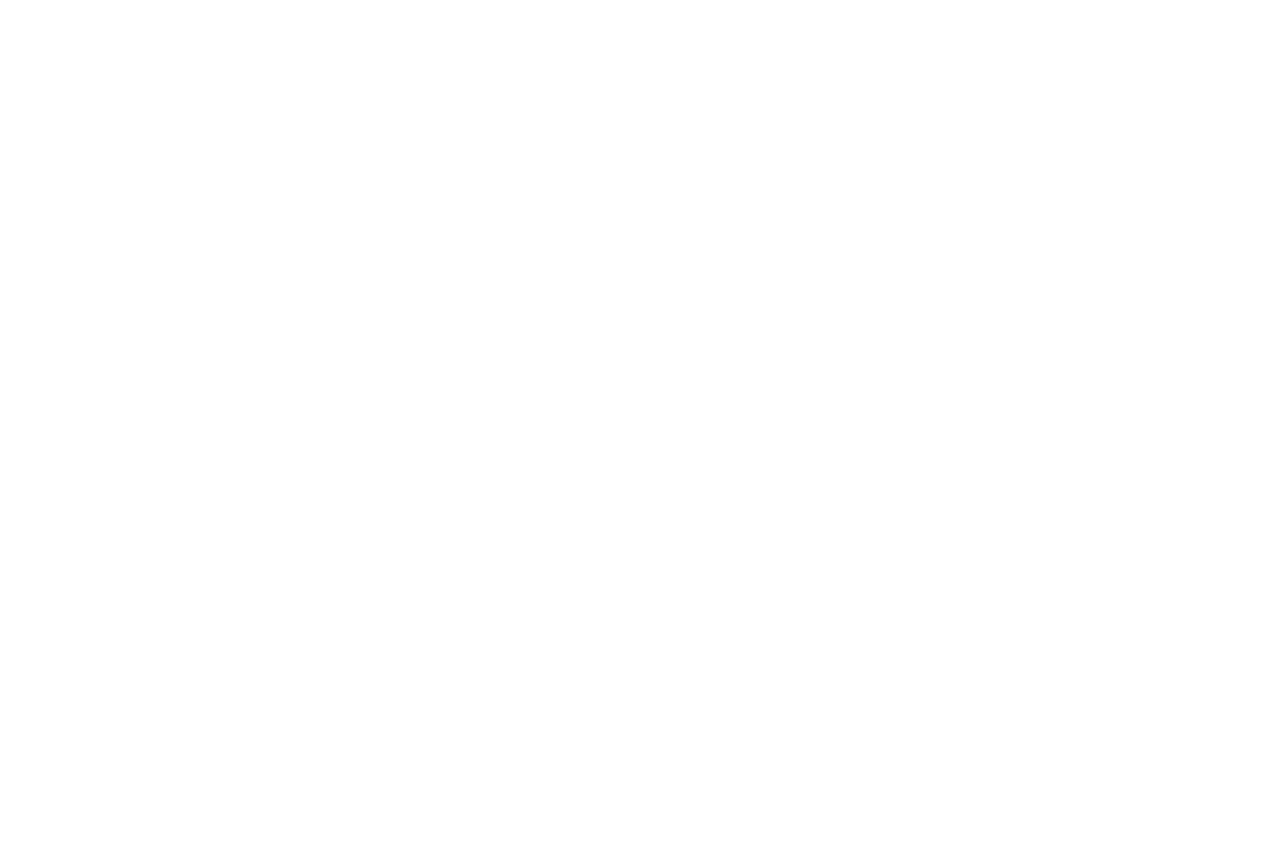
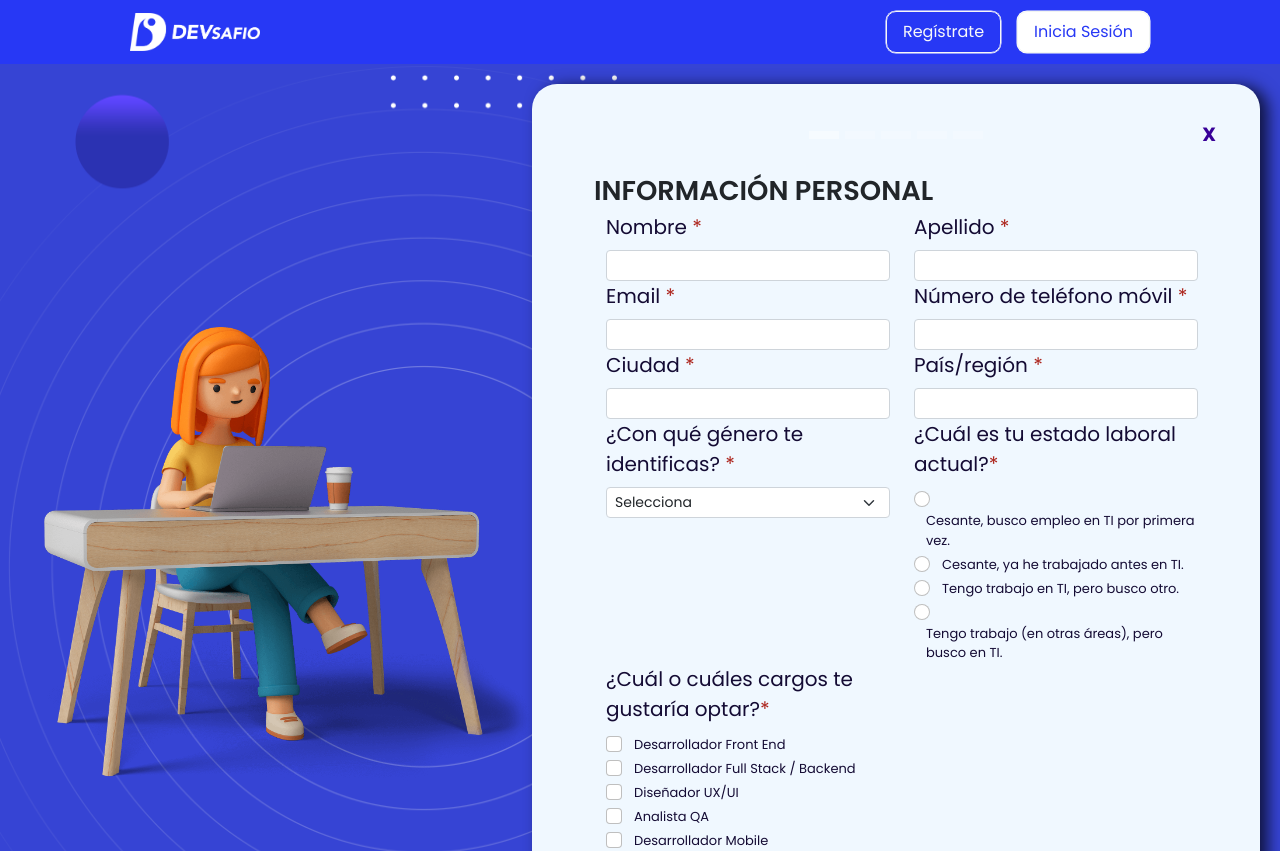
Before and after one commit to dlab-team/c7-frontend, a React (Create React App) app: page /carrousel in a window 1280 px wide. Before the commit this address had no page. Shown: the top 851 px of the page. Before the commit the page ends 800 px from the top, so only its background shows below. Built offline with nearby package versions, Linux system fonts and the light colour scheme.

Commit message:
Approving Navbar and Footer in App component

```diff
--- a/src/App.js
+++ b/src/App.js
@@ -5,6 +5,8 @@ import UiHome from './views/home/home';
 import Login from './views/login/login';
 import LoginEmail from './views/loginEmail/login';
 import Register from './views/registrar/index';
+import Navbar from './components/Navbar/Navbar';
+import Footer from './components/Footer/Footer';
 import LayoutWorkProfile from './components/WorkProfile_Layout/LayoutWorkProfile';
 import { BrowserRouter, Routes, Route } from 'react-router-dom';
 
@@ -18,15 +20,17 @@ function App() {
     <>
       <BrowserRouter>
         <Provider store={store}>
+          <Navbar />
           <Routes>
             <Route path='/' element={<UiHome />} />
             <Route path='/login' element={<Login />} />
             <Route path='/loginEmail' element={<LoginEmail />} />
             <Route path='/register' element={<Register />} />
             <Route path='/form' element={<FormView />} />
-            <Route path='/carrou' element={<LayoutWorkProfile />} />
+            <Route path='/carrousel' element={<LayoutWorkProfile />} />
             <Route path='/userProfile' element={<UserProfile />} />
           </Routes>
+          <Footer />
         </Provider>
       </BrowserRouter>
     </>
--- a/src/components/WorkProfile_Layout/LayoutWorkProfile.scss
+++ b/src/components/WorkProfile_Layout/LayoutWorkProfile.scss
@@ -8,7 +8,6 @@
   align-items: center;
   box-shadow: 5px 4px 8px rgba(#f8f9fa, 0.8);
   padding: 20px;
-  position: absolute;
   &__ilustration {
     position: relative;
 
--- a/src/views/form/FormView.js
+++ b/src/views/form/FormView.js
@@ -48,7 +48,7 @@ const FormView = () => {
                 <p className="py-3 font-sans text-lg">
                 <strong>Tiempo: 5-10 minutos</strong>
                 </p>
-                <button className="blueBtn" id="LayoutWorkProfile"><NavLink className="nav-link" to='/carrou'>¡POSTULAR!</NavLink></button>
+                <button className="blueBtn" id="LayoutWorkProfile"><NavLink className="nav-link" to='/carrousel'>¡POSTULAR!</NavLink></button>
             </div>
         </section>
         );
--- a/src/views/form/FormView.scss
+++ b/src/views/form/FormView.scss
@@ -1,5 +1,4 @@
 .bigBox {
-    position: absolute;
     width: 85%;
     height: 90%;
     left: 120px;
--- a/src/views/home/home.js
+++ b/src/views/home/home.js
@@ -1,18 +1,14 @@
 import React from "react";
 import SectionSinJrsNoHaySrs from "../../components/SectionSinJrsNoHaySrs/index";
-import Navbar from "../../components/Navbar/Navbar.js";
-import Footer from "../../components/Footer/Footer.js";
 import SectionHomeSystem from "../../components/Section_home_system/index.js";
 import Banner from "../../components/Banner/Banner.js";
 import BigBanner from "../../components/BigBanner/BigBanner.js";
 import ContactForm from "../../components/ContactForm/index.js";
 
-// encargada de renderizar todos los componentes de la vista home
 const Ui_home = () => {
 
   return (
     <div>
-      <Navbar />
       <BigBanner />
       <Banner />
       <SectionSinJrsNoHaySrs />
@@ -24,7 +20,6 @@ const Ui_home = () => {
           <ContactForm />
         </div>
       </div>
-      <Footer />
     </div>
   );
 };
```
